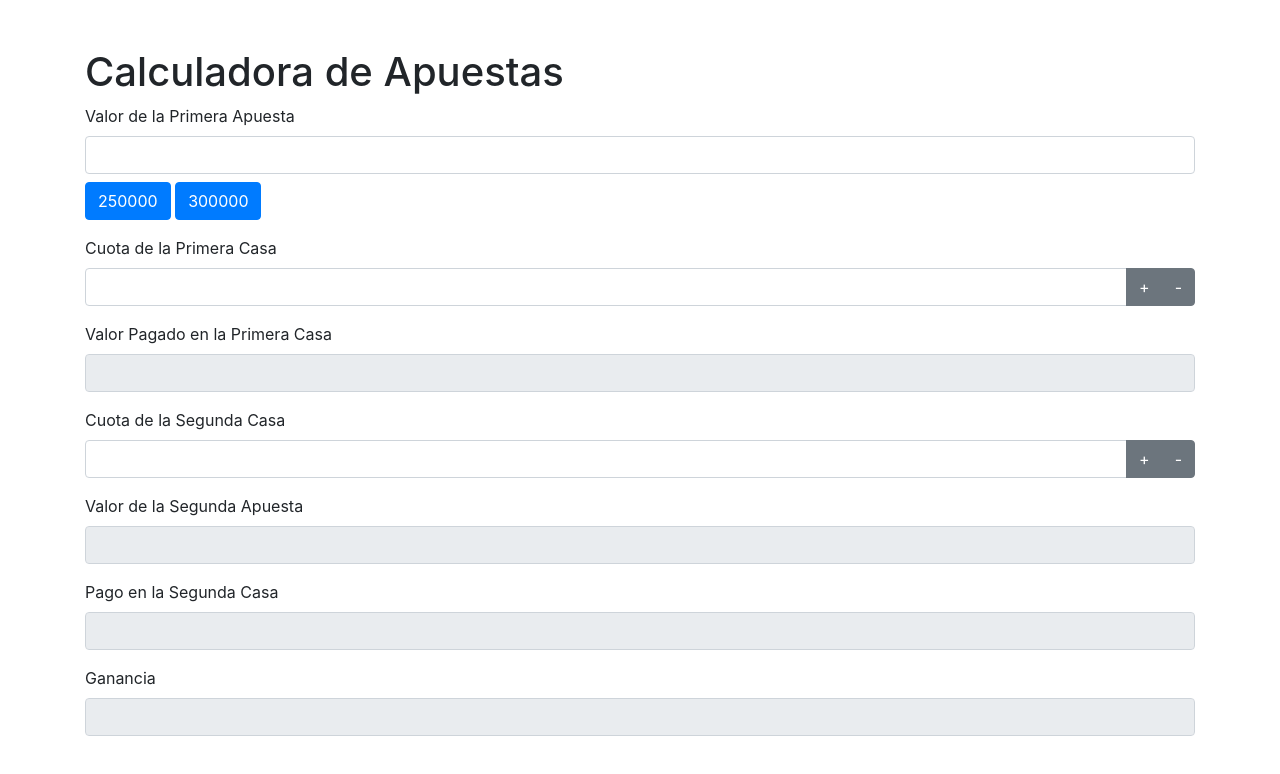
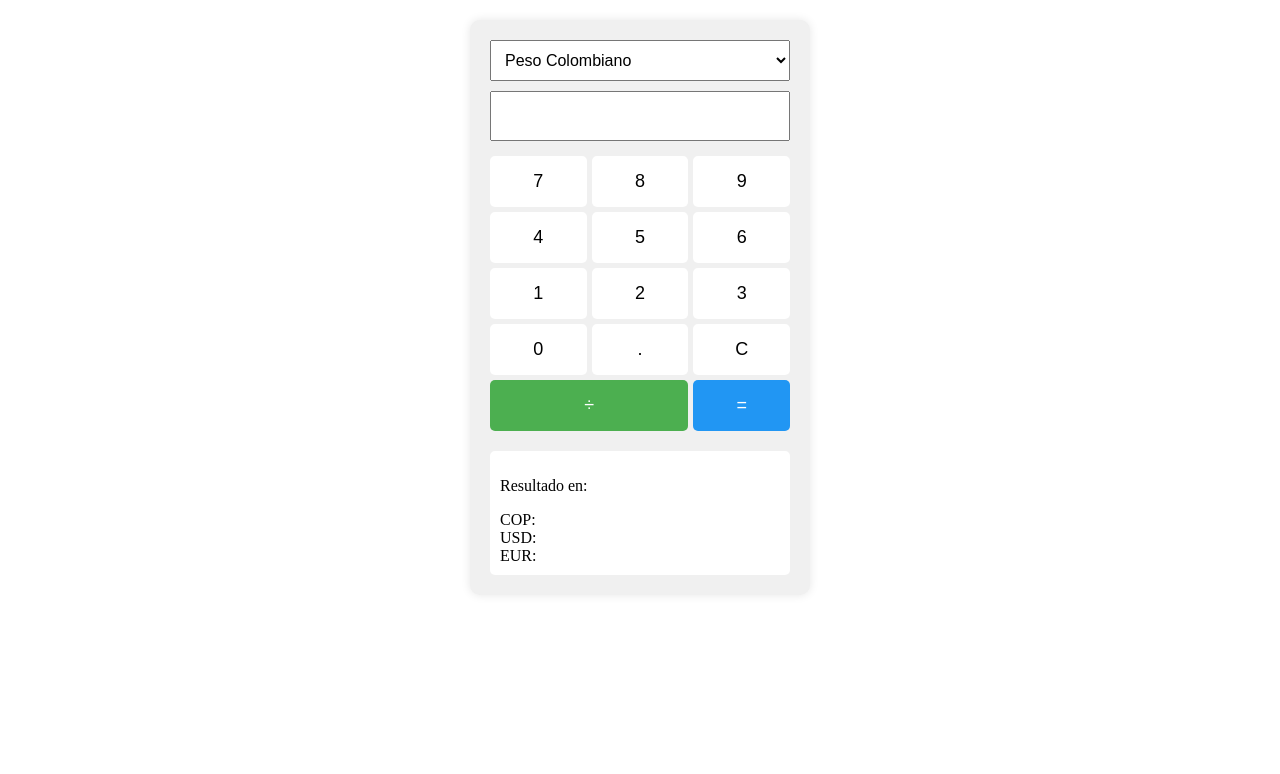
Before and after one commit to abelnar10/sure, a plain HTML site: page index.html in a window 1280 px wide. Drawn offline with nearby package versions, Linux system fonts and the light colour scheme.

Commit message:
Update index.html

```diff
--- a/index.html
+++ b/index.html
@@ -1,57 +1,211 @@
 <!DOCTYPE html>
-<html lang="en">
+<html>
 <head>
-    <meta charset="UTF-8">
-    <meta name="viewport" content="width=device-width, initial-scale=1.0">
-    <title>Calculadora de Apuestas</title>
-    <link rel="stylesheet" href="https://maxcdn.bootstrapcdn.com/bootstrap/4.0.0/css/bootstrap.min.css">
-    <script src="script.js" defer></script>
+    <style>
+        .calculator {
+            max-width: 300px;
+            margin: 20px auto;
+            padding: 20px;
+            background-color: #f0f0f0;
+            border-radius: 10px;
+            box-shadow: 0 0 10px rgba(0,0,0,0.1);
+        }
+
+        #display {
+            width: 100%;
+            height: 50px;
+            margin-bottom: 10px;
+            font-size: 24px;
+            text-align: right;
+            padding: 5px;
+            box-sizing: border-box;
+        }
+
+        .buttons {
+            display: grid;
+            grid-template-columns: repeat(3, 1fr);
+            gap: 5px;
+        }
+
+        button {
+            padding: 15px;
+            font-size: 18px;
+            border: none;
+            background-color: #fff;
+            cursor: pointer;
+            border-radius: 5px;
+        }
+
+        button:hover {
+            background-color: #e0e0e0;
+        }
+
+        .divide {
+            grid-column: span 2;
+            background-color: #4CAF50;
+            color: white;
+        }
+
+        .equals {
+            background-color: #2196F3;
+            color: white;
+        }
+
+        #currencySelect {
+            width: 100%;
+            padding: 10px;
+            margin-bottom: 10px;
+            font-size: 16px;
+        }
+
+        .results {
+            margin-top: 20px;
+            padding: 10px;
+            background-color: #fff;
+            border-radius: 5px;
+        }
+
+        #realValue {
+            color: #666;
+            font-size: 0.8em;
+            margin-top: 5px;
+            text-align: right;
+        }
+    </style>
 </head>
 <body>
-    <div class="container">
-        <h1 class="mt-5">Calculadora de Apuestas</h1>
-        <div class="form-group">
-            <label for="primerApuesta">Valor de la Primera Apuesta</label>
-            <input type="number" class="form-control" id="primerApuesta" onchange="calcular()">
-            <button class="btn btn-primary mt-2" onclick="llenarApuesta(250000)">250000</button>
-            <button class="btn btn-primary mt-2" onclick="llenarApuesta(300000)">300000</button>
+    <div class="calculator">
+        <select id="currencySelect">
+            <option value="COP">Peso Colombiano</option>
+            <option value="EUR">Euro</option>
+            <option value="USD">Dólar</option>
+        </select>
+        <input type="text" id="display" readonly>
+        <div id="realValue"></div>
+        <div class="buttons">
+            <button onclick="addNumber('7')">7</button>
+            <button onclick="addNumber('8')">8</button>
+            <button onclick="addNumber('9')">9</button>
+            <button onclick="addNumber('4')">4</button>
+            <button onclick="addNumber('5')">5</button>
+            <button onclick="addNumber('6')">6</button>
+            <button onclick="addNumber('1')">1</button>
+            <button onclick="addNumber('2')">2</button>
+            <button onclick="addNumber('3')">3</button>
+            <button onclick="addNumber('0')">0</button>
+            <button onclick="addNumber('.')">.</button>
+            <button onclick="clearDisplay()">C</button>
+            <button onclick="divide()" class="divide">÷</button>
+            <button onclick="calculate()" class="equals">=</button>
         </div>
-        <div class="form-group">
-            <label for="cuotaPrimeraCasa">Cuota de la Primera Casa</label>
-            <div class="input-group">
-                <input type="number" class="form-control" id="cuotaPrimeraCasa" step="0.01" onchange="calcular()">
-                <div class="input-group-append">
-                    <button class="btn btn-secondary" onclick="ajustarCuota('cuotaPrimeraCasa', 0.01)">+</button>
-                    <button class="btn btn-secondary" onclick="ajustarCuota('cuotaPrimeraCasa', -0.01)">-</button>
-                </div>
-            </div>
-        </div>
-        <div class="form-group">
-            <label for="valorPagadoPrimeraCasa">Valor Pagado en la Primera Casa</label>
-            <input type="number" class="form-control" id="valorPagadoPrimeraCasa" readonly>
-        </div>
-        <div class="form-group">
-            <label for="cuotaSegundaCasa">Cuota de la Segunda Casa</label>
-            <div class="input-group">
-                <input type="number" class="form-control" id="cuotaSegundaCasa" step="0.01" onchange="calcular()">
-                <div class="input-group-append">
-                    <button class="btn btn-secondary" onclick="ajustarCuota('cuotaSegundaCasa', 0.01)">+</button>
-                    <button class="btn btn-secondary" onclick="ajustarCuota('cuotaSegundaCasa', -0.01)">-</button>
-                </div>
-            </div>
-        </div>
-        <div class="form-group">
-            <label for="valorSegundaApuesta">Valor de la Segunda Apuesta</label>
-            <input type="number" class="form-control" id="valorSegundaApuesta" readonly>
-        </div>
-        <div class="form-group">
-            <label for="pagoSegundaCasa">Pago en la Segunda Casa</label>
-            <input type="number" class="form-control" id="pagoSegundaCasa" readonly>
-        </div>
-        <div class="form-group">
-            <label for="ganancia">Ganancia</label>
-            <input type="number" class="form-control" id="ganancia" readonly>
+        <div class="results">
+            <p>Resultado en:</p>
+            <div id="copResult">COP: </div>
+            <div id="usdResult">USD: </div>
+            <div id="eurResult">EUR: </div>
         </div>
     </div>
+
+    <script>
+        let currentNumber = '';
+        let firstNumber = null;
+        let awaitingSecondNumber = false;
+        let operationPending = false;
+
+        // Tasas de cambio
+        const exchangeRates = {
+            COP: 1,
+            USD: 0.00022, // 1 COP = 0.00025 USD
+            EUR: 0.00021  // 1 COP = 0.00023 EUR
+        };
+
+        function addNumber(num) {
+            if (awaitingSecondNumber) {
+                currentNumber = num;
+                awaitingSecondNumber = false;
+            } else {
+                currentNumber += num;
+            }
+            updateDisplay();
+        }
+
+        function getAdjustedValue(value) {
+            const selectedCurrency = document.getElementById('currencySelect').value;
+            if (selectedCurrency === 'COP' && !value.includes('.')) {
+                return parseFloat(value) * 1000;
+            }
+            return parseFloat(value);
+        }
+
+        function updateDisplay() {
+            document.getElementById('display').value = currentNumber;
+
+            // Mostrar el valor real para COP
+            const selectedCurrency = document.getElementById('currencySelect').value;
+            if (selectedCurrency === 'COP' && currentNumber && !currentNumber.includes('.')) {
+                document.getElementById('realValue').textContent =
+                    `Valor a operar: ${(parseFloat(currentNumber) * 1000).toLocaleString()}`;
+            } else {
+                document.getElementById('realValue').textContent = '';
+            }
+        }
+
+        function clearDisplay() {
+            currentNumber = '';
+            firstNumber = null;
+            awaitingSecondNumber = false;
+            operationPending = false;
+            updateDisplay();
+            updateResults(0);
+        }
+
+        function divide() {
+            if (firstNumber === null && currentNumber !== '') {
+                firstNumber = getAdjustedValue(currentNumber);
+                awaitingSecondNumber = true;
+                operationPending = true;
+                currentNumber = '';
+            }
+        }
+
+        function calculate() {
+            if (operationPending && currentNumber !== '') {
+                const secondNumber = getAdjustedValue(currentNumber);
+                if (secondNumber === 0) {
+                    alert('No se puede dividir por cero');
+                    return;
+                }
+
+                const result = firstNumber / secondNumber;
+                const selectedCurrency = document.getElementById('currencySelect').value;
+
+                // El resultado ya está en la moneda seleccionada
+                let resultInCOP;
+                if (selectedCurrency === 'COP') {
+                    resultInCOP = result;
+                } else if (selectedCurrency === 'USD') {
+                    resultInCOP = result / exchangeRates.USD;
+                } else if (selectedCurrency === 'EUR') {
+                    resultInCOP = result / exchangeRates.EUR;
+                }
+
+                updateResults(resultInCOP);
+
+                currentNumber = result.toFixed(2);
+                firstNumber = null;
+                operationPending = false;
+                updateDisplay();
+            }
+        }
+
+        function updateResults(amountInCOP) {
+            document.getElementById('copResult').textContent =
+                `COP: ${amountInCOP.toFixed(2)}`;
+            document.getElementById('usdResult').textContent =
+                `USD: ${(amountInCOP * exchangeRates.USD).toFixed(2)}`;
+            document.getElementById('eurResult').textContent =
+                `EUR: ${(amountInCOP * exchangeRates.EUR).toFixed(2)}`;
+        }
+    </script>
 </body>
 </html>
```
